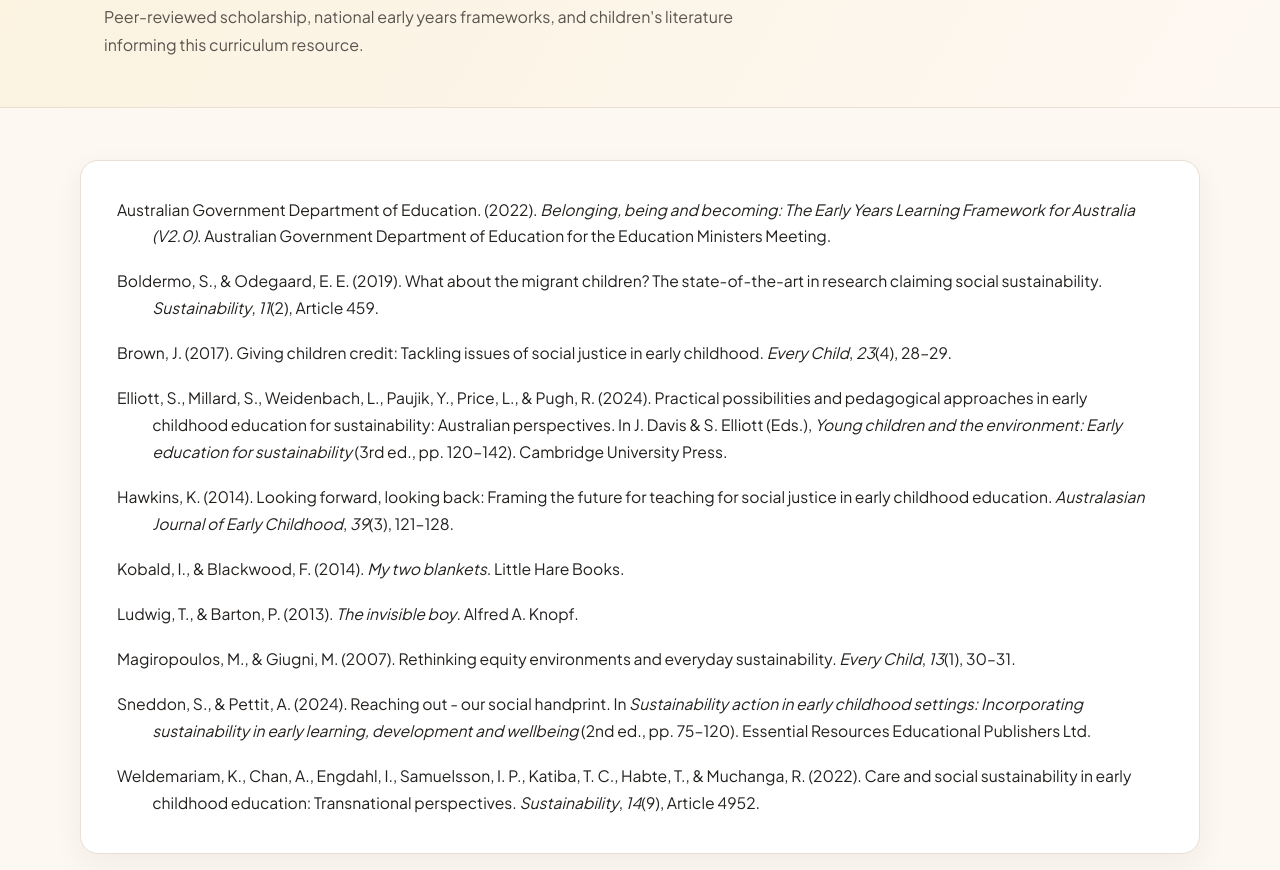
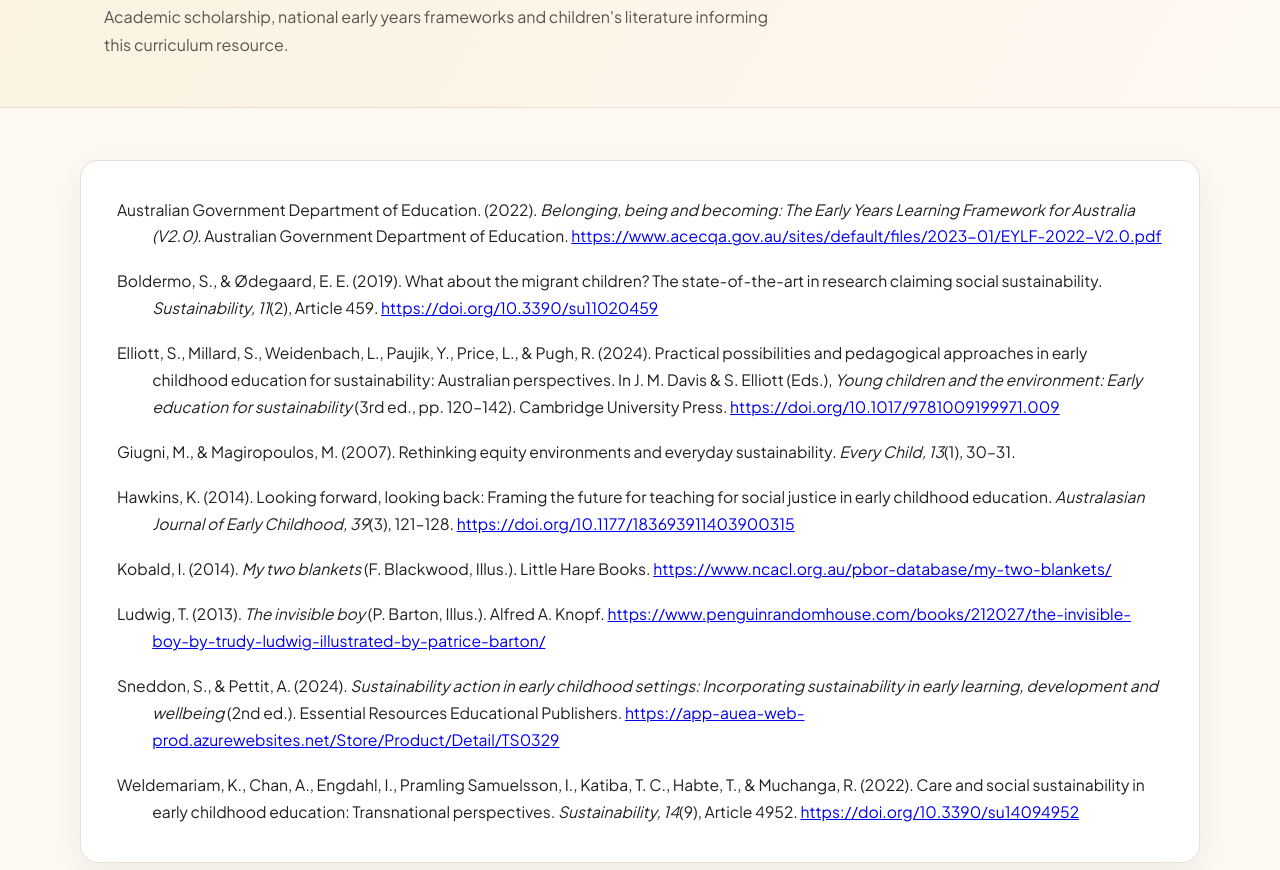
Before and after one commit to sanchits318-star/etch205, a plain HTML site: page references.html in a window 1280 px wide. Shown: the part 210-1080 px from the top of the page. Drawn offline with Linux system fonts and the light colour scheme.

Commit message:
Update references.html

```diff
--- a/references.html
+++ b/references.html
@@ -1,13 +1,15 @@
+
 <!DOCTYPE html>
 <html lang="en">
 <head>
-  <meta charset="UTF-8" />
-  <meta name="viewport" content="width=device-width, initial-scale=1.0" />
+  <meta charset="UTF-8">
+  <meta name="viewport" content="width=device-width, initial-scale=1.0">
+  <meta name="description" content="APA 7th edition references for the ETCH205 social sustainability curriculum resource.">
   <title>APA 7th Reference List | Weaving Belonging & Visibility</title>
-  <link rel="preconnect" href="https://fonts.googleapis.com" />
-  <link rel="preconnect" href="https://fonts.gstatic.com" crossorigin />
-  <link href="https://fonts.googleapis.com/css2?family=Fraunces:opsz,wght@9..144,600;9..144,700&family=Plus+Jakarta+Sans:wght@400;500;600;700&display=swap" rel="stylesheet" />
-  <link rel="stylesheet" href="style.css" />
+  <link rel="preconnect" href="https://fonts.googleapis.com">
+  <link rel="preconnect" href="https://fonts.gstatic.com" crossorigin>
+  <link href="https://fonts.googleapis.com/css2?family=Fraunces:opsz,wght@9..144,600;9..144,700&family=Plus+Jakarta+Sans:wght@400;500;600;700&display=swap" rel="stylesheet">
+  <link rel="stylesheet" href="style.css">
 </head>
 <body>
   <header class="site-header">
@@ -16,7 +18,7 @@
         <span class="brand-badge">ETCH205</span>
         <span>Weaving Belonging</span>
       </a>
-      <button class="menu-toggle" aria-label="Toggle navigation" id="menuToggle">☰</button>
+      <button class="menu-toggle" aria-label="Toggle navigation" aria-expanded="false" aria-controls="siteNav" id="menuToggle">☰</button>
       <nav class="site-nav" id="siteNav">
         <a href="index.html">1. Introduction</a>
         <a href="analysis.html">2. Book Analysis</a>
@@ -30,46 +32,62 @@
     <div class="container">
       <span class="eyebrow">Section 04 &bull; Academic Attribution</span>
       <h1>Reference List (APA 7th Edition)</h1>
-      <p>Peer-reviewed scholarship, national early years frameworks, and children's literature informing this curriculum resource.</p>
+      <p>Academic scholarship, national early years frameworks and children's literature informing this curriculum resource.</p>
     </div>
   </section>
 
   <main class="container section-pad">
     <div class="reference-card">
       <ul class="apa-list">
+
         <li>
-          Australian Government Department of Education. (2022). <em>Belonging, being and becoming: The Early Years Learning Framework for Australia (V2.0)</em>. Australian Government Department of Education for the Education Ministers Meeting.
+          Australian Government Department of Education. (2022).
+          <em>Belonging, being and becoming: The Early Years Learning Framework for Australia (V2.0).</em>
+          Australian Government Department of Education.
+          <a href="https://www.acecqa.gov.au/sites/default/files/2023-01/EYLF-2022-V2.0.pdf" target="_blank" rel="noopener noreferrer">https://www.acecqa.gov.au/sites/default/files/2023-01/EYLF-2022-V2.0.pdf</a>
         </li>
+
         <li>
-          Boldermo, S., &amp; Odegaard, E. E. (2019). What about the migrant children? The state-of-the-art in research claiming social sustainability. <em>Sustainability</em>, <em>11</em>(2), Article 459.
+          Boldermo, S., &amp; Ødegaard, E. E. (2019). What about the migrant children? The state-of-the-art in research claiming social sustainability. <em>Sustainability, 11</em>(2), Article 459.
+          <a href="https://doi.org/10.3390/su11020459" target="_blank" rel="noopener noreferrer">https://doi.org/10.3390/su11020459</a>
         </li>
+
         <li>
-          Brown, J. (2017). Giving children credit: Tackling issues of social justice in early childhood. <em>Every Child</em>, <em>23</em>(4), 28–29.
+          Elliott, S., Millard, S., Weidenbach, L., Paujik, Y., Price, L., &amp; Pugh, R. (2024). Practical possibilities and pedagogical approaches in early childhood education for sustainability: Australian perspectives. In J. M. Davis &amp; S. Elliott (Eds.), <em>Young children and the environment: Early education for sustainability</em> (3rd ed., pp. 120–142). Cambridge University Press.
+          <a href="https://doi.org/10.1017/9781009199971.009" target="_blank" rel="noopener noreferrer">https://doi.org/10.1017/9781009199971.009</a>
         </li>
+
         <li>
-          Elliott, S., Millard, S., Weidenbach, L., Paujik, Y., Price, L., &amp; Pugh, R. (2024). Practical possibilities and pedagogical approaches in early childhood education for sustainability: Australian perspectives. In J. Davis &amp; S. Elliott (Eds.), <em>Young children and the environment: Early education for sustainability</em> (3rd ed., pp. 120–142). Cambridge University Press.
+          Giugni, M., &amp; Magiropoulos, M. (2007). Rethinking equity environments and everyday sustainability. <em>Every Child, 13</em>(1), 30–31.
         </li>
+
         <li>
-          Hawkins, K. (2014). Looking forward, looking back: Framing the future for teaching for social justice in early childhood education. <em>Australasian Journal of Early Childhood</em>, <em>39</em>(3), 121–128.
+          Hawkins, K. (2014). Looking forward, looking back: Framing the future for teaching for social justice in early childhood education. <em>Australasian Journal of Early Childhood, 39</em>(3), 121–128.
+          <a href="https://doi.org/10.1177/183693911403900315" target="_blank" rel="noopener noreferrer">https://doi.org/10.1177/183693911403900315</a>
         </li>
+
         <li>
-          Kobald, I., &amp; Blackwood, F. (2014). <em>My two blankets</em>. Little Hare Books.
+          Kobald, I. (2014). <em>My two blankets</em> (F. Blackwood, Illus.). Little Hare Books.
+          <a href="https://www.ncacl.org.au/pbor-database/my-two-blankets/" target="_blank" rel="noopener noreferrer">https://www.ncacl.org.au/pbor-database/my-two-blankets/</a>
         </li>
+
         <li>
-          Ludwig, T., &amp; Barton, P. (2013). <em>The invisible boy</em>. Alfred A. Knopf.
+          Ludwig, T. (2013). <em>The invisible boy</em> (P. Barton, Illus.). Alfred A. Knopf.
+          <a href="https://www.penguinrandomhouse.com/books/212027/the-invisible-boy-by-trudy-ludwig-illustrated-by-patrice-barton/" target="_blank" rel="noopener noreferrer">https://www.penguinrandomhouse.com/books/212027/the-invisible-boy-by-trudy-ludwig-illustrated-by-patrice-barton/</a>
         </li>
+
         <li>
-          Magiropoulos, M., &amp; Giugni, M. (2007). Rethinking equity environments and everyday sustainability. <em>Every Child</em>, <em>13</em>(1), 30–31.
+          Sneddon, S., &amp; Pettit, A. (2024). <em>Sustainability action in early childhood settings: Incorporating sustainability in early learning, development and wellbeing</em> (2nd ed.). Essential Resources Educational Publishers.
+          <a href="https://app-auea-web-prod.azurewebsites.net/Store/Product/Detail/TS0329" target="_blank" rel="noopener noreferrer">https://app-auea-web-prod.azurewebsites.net/Store/Product/Detail/TS0329</a>
         </li>
+
         <li>
-          Sneddon, S., &amp; Pettit, A. (2024). Reaching out - our social handprint. In <em>Sustainability action in early childhood settings: Incorporating sustainability in early learning, development and wellbeing</em> (2nd ed., pp. 75–120). Essential Resources Educational Publishers Ltd.
+          Weldemariam, K., Chan, A., Engdahl, I., Pramling Samuelsson, I., Katiba, T. C., Habte, T., &amp; Muchanga, R. (2022). Care and social sustainability in early childhood education: Transnational perspectives. <em>Sustainability, 14</em>(9), Article 4952.
+          <a href="https://doi.org/10.3390/su14094952" target="_blank" rel="noopener noreferrer">https://doi.org/10.3390/su14094952</a>
         </li>
-        <li>
-          Weldemariam, K., Chan, A., Engdahl, I., Samuelsson, I. P., Katiba, T. C., Habte, T., &amp; Muchanga, R. (2022). Care and social sustainability in early childhood education: Transnational perspectives. <em>Sustainability</em>, <em>14</em>(9), Article 4952.
-        </li>
+
       </ul>
     </div>
-
 
     <div class="page-footer-nav">
       <a href="activities.html" class="btn btn-secondary">&larr; Back: Activity Plans</a>
```
